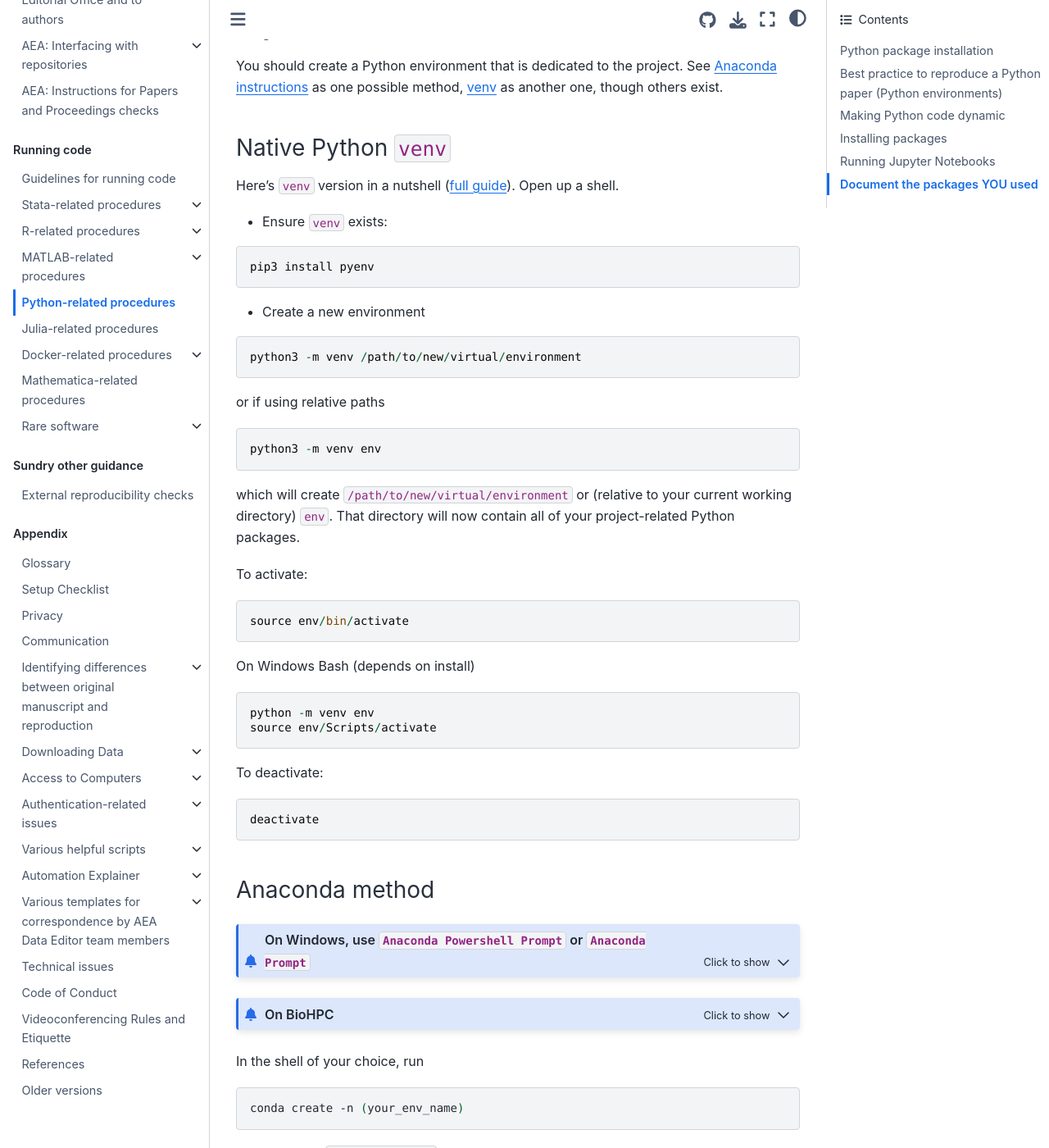
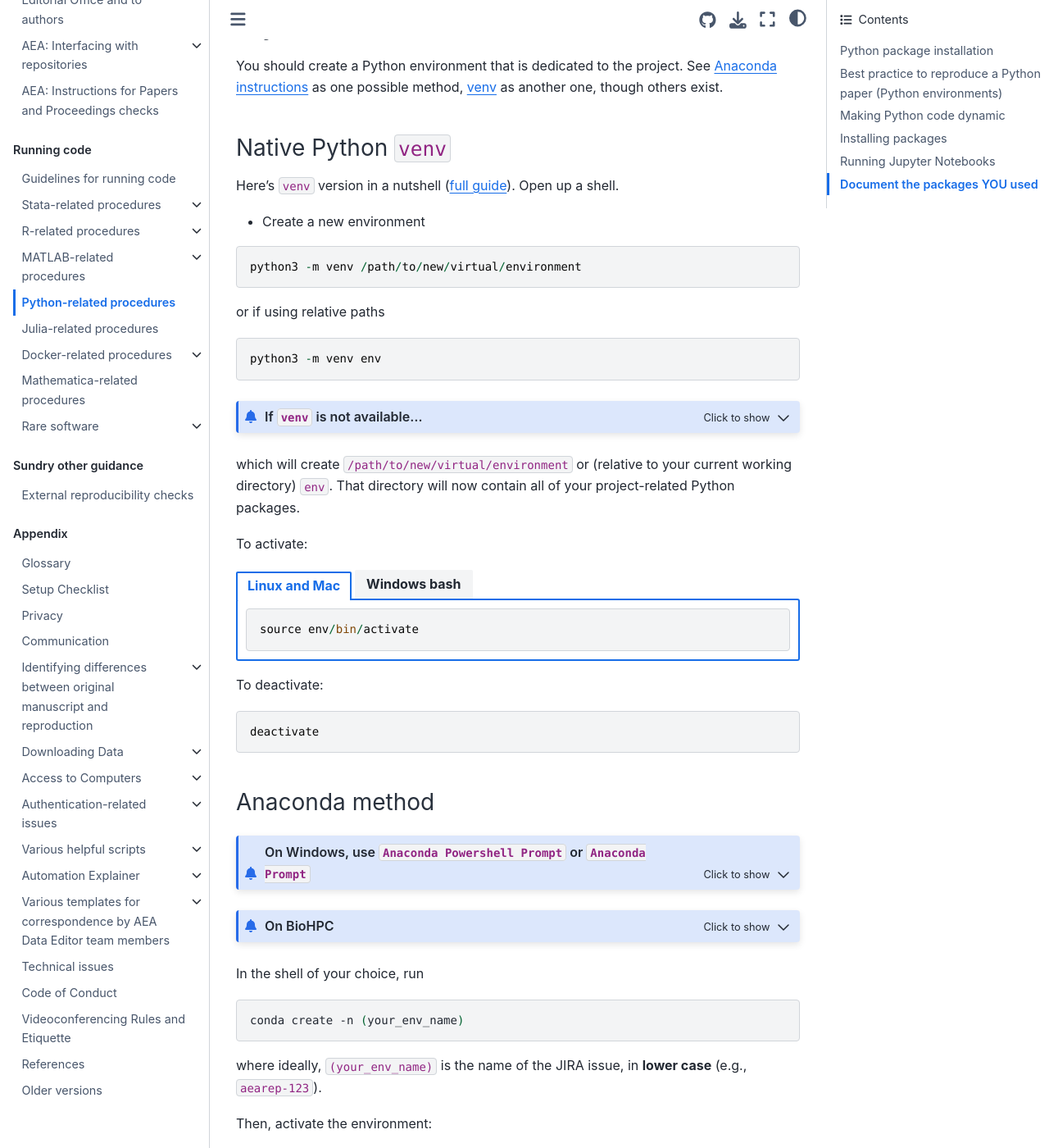
Before and after one commit to labordynamicsinstitute/ldilab-manual, a Jupyter Book: the page built from 96-30-running-python-jupyter.md, in a window 1280 px wide and 1400 px high, scrolled down 544 px. Shown: the whole window at 82% size. Built offline with Jupyter Book 1.0.4 settings and Sphinx 7.4.7 and the Sphinx Book theme 1.1.4, drawn with Linux system fonts in a browser that asks for light colours.

Commit message:
Clarifying Python instructions

````diff
--- a/96-30-running-python-jupyter.md
+++ b/96-30-running-python-jupyter.md
@@ -32,10 +32,6 @@
 
 
 
-- Ensure `venv` exists:
-```
-pip3 install pyenv
-```
 - Create a new environment
 ```
 python3 -m venv /path/to/new/virtual/environment
@@ -45,19 +41,35 @@
 python3 -m venv env
 ```
 
+
+:::{admonition} If `venv` is not available...
+:class: dropdown
+
+The native `venv` module is included with Python 3.3 and later, and should always be there. Older instructions mentioning `pyenv`  or `virtualenv` should be ignored. Contact your supervisor.
+
+:::
+
 which will create `/path/to/new/virtual/environment` or (relative to your current working directory) `env`. That directory will now contain all of your project-related Python packages.
 
 To activate:
+
+
+
+::::{tab-set}
+
+:::{tab-item}  Linux and Mac
+
 ```
 source env/bin/activate
 ```
-
-On Windows Bash (depends on install)
+:::
+:::{tab-item}  Windows bash
 
 ```
-python -m venv env
 source env/Scripts/activate
 ```
+:::
+::::
 
 To deactivate:
 ```
````
